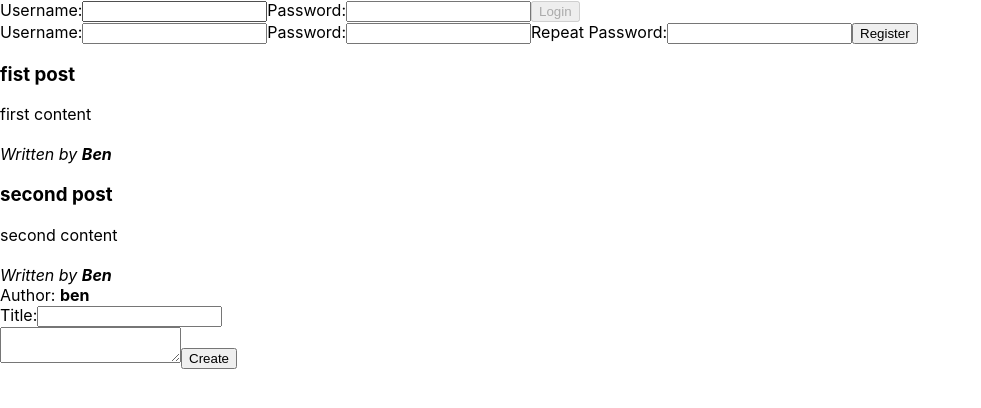
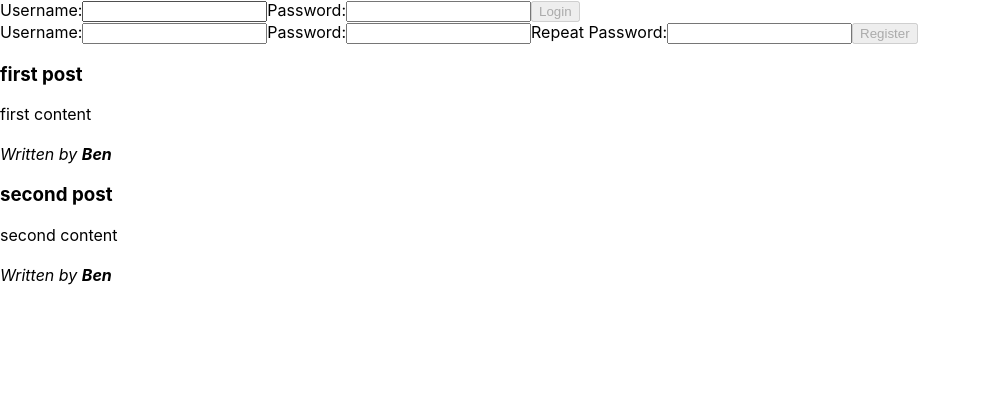
Before and after one commit to NebjaminCode/436Lab2, a React (Create React App) app: page / in a window 1280 px wide. Shown: the top 408 px of the page, without its empty margins (0-981 px from the left). Built offline with nearby package versions, Linux system fonts and the light colour scheme.

Commit message:
super basic stateful app, now need to convert to todo functionality

```diff
--- a/src/App.js
+++ b/src/App.js
@@ -1,28 +1,30 @@
-//import { useState } from 'react'
-import UserBar from './Components/User/UserBar'
-import PostList from './Components/post/PostList';
-import CreatePost from './Components/post/CreatePost';
+import { useState } from "react";
+import UserBar from "./Components/User/UserBar";
+import PostList from "./Components/post/PostList";
+import CreatePost from "./Components/post/CreatePost";
 
 function App() {
-
-  const testPost = [
+  const initialPosts = [
     {
-      title: "fist post",
+      title: "first post",
       content: "first content",
-      author: "Ben"
+      author: "Ben",
     },
     {
       title: "second post",
       content: "second content",
-      author: "Ben"
-    }
-  ]
+      author: "Ben",
+    },
+  ];
+
+  const [user, setUser] = useState("");
+  const [posts, setPosts] = useState(initialPosts);
 
   return (
     <div>
-      <UserBar />
-      <PostList posts={testPost} />
-      <CreatePost user="ben"/>
+      <UserBar user={user} setUser={setUser} />
+      <PostList posts={posts} />
+      {user && <CreatePost user={user} posts={posts} setPosts={setPosts} />}
     </div>
   );
 }
--- a/src/Components/User/Logout.js
+++ b/src/Components/User/Logout.js
@@ -1,8 +1,13 @@
-export default function Logout({user}) {
-    return (
-        <form onSubmit={e => e.preventDefault()}>
-            Logged in as: <b>{user}</b>
-            <input type="submit" value="Logout" />
-        </form>
-    )
+export default function Logout({ user, setUser }) {
+  return (
+    <form
+      onSubmit={(e) => {
+        e.preventDefault();
+        setUser("");
+      }}
+    >
+      Logged in as: <b>{user}</b>
+      <input type="submit" value="Logout" />
+    </form>
+  );
 }
--- a/src/Components/User/Register.js
+++ b/src/Components/User/Register.js
@@ -1,13 +1,59 @@
-export default function Register() {
-    return (
-        <form onSubmit={e => e.preventDefault()}>
-            <label htmlFor="register-username">Username:</label>
-            <input type="text" name="register-username" id="register-username" />
-            <label htmlFor="register-password">Password:</label>
-            <input type="password" name="register-password" id="register-password" />
-            <label htmlFor="register-password-repeat">Repeat Password:</label>
-            <input type="password" name="repeat-register-password" id="register-password-repeat" />
-            <input type="submit" value="Register" />
-        </form>
-    )
+import { useState } from "react";
+
+export default function Register({ setUser }) {
+  const [username, setUsername] = useState("");
+  const [password, setPassword] = useState("");
+  const [passwordRepeat, setPasswordRepeat] = useState("");
+  //   function handleUsername(evt) {
+  //     setUsername(evt.target.value);
+  //   }
+  //   function handlePassword(evt) {
+  //     setPassword(evt.target.value);
+  //   }
+  //   function handlePasswordRepeat(evt) {
+  //     setPasswordRepeat(evt.target.value);
+  //   }
+
+  return (
+    <form
+      onSubmit={(e) => {
+        e.preventDefault();
+        setUser(username);
+      }}
+    >
+      <label htmlFor="register-username">Username:</label>
+      <input
+        type="text"
+        value={username}
+        onChange={(event) => setUsername(event.target.value)}
+        name="register-username"
+        id="register-username"
+      />
+      <label htmlFor="register-password">Password:</label>
+      <input
+        type="password"
+        name="register-password"
+        id="register-password"
+        value={password}
+        onChange={(event) => setPassword(event.target.value)}
+      />
+      <label htmlFor="register-password-repeat">Repeat Password:</label>
+      <input
+        type="password"
+        name="register-password-repeat"
+        id="register-password-repeat"
+        value={passwordRepeat}
+        onChange={(event) => setPasswordRepeat(event.target.value)}
+      />
+      <input
+        type="submit"
+        value="Register"
+        disabled={
+          username.length === 0 ||
+          password.length === 0 ||
+          password !== passwordRepeat
+        }
+      />
+    </form>
+  );
 }
--- a/src/Components/User/UserBar.js
+++ b/src/Components/User/UserBar.js
@@ -1,19 +1,18 @@
-import { useState } from 'react'
+import { useState } from "react";
 
-import Login from './Login'
-import Logout from './Logout'
-import Register from './Register'
+import Login from "./Login";
+import Logout from "./Logout";
+import Register from "./Register";
 
-export default function UserBar() {
-    const [ user, setUser ] = useState('')
+export default function UserBar({ user, setUser }) {
   if (user) {
-        return <Logout user={user} setUser={setUser} />
+    return <Logout user={user} setUser={setUser} />;
   } else {
     return (
       <>
-                <Login setUser={setUser}/>
-                <Register setUser={setUser}/>
+        <Login setUser={setUser} />
+        <Register setUser={setUser} />
       </>
-        )
+    );
   }
 }
--- a/src/Components/post/CreatePost.js
+++ b/src/Components/post/CreatePost.js
@@ -1,14 +1,40 @@
-export default function CreatePost ({user}) {
-    return (
-        <form onSubmit={e => e.preventDefault()}>
-            <div>Author: <b>{user}</b></div>
-            <div>
-                <label htmlFor="create-title">Title:</label>
-                <input type="text" name="create-title" id="create-title" />
-            </div>
-            <textarea />
-            <input type="submit" value="Create" />
-        </form>
+import { useState } from "react";
 
-    )
+export default function CreatePost({ user, posts, setPosts }) {
+  const [title, setTitle] = useState("");
+  const [content, setContent] = useState("");
+
+  return (
+    <form
+      onSubmit={(e) => {
+        e.preventDefault();
+        const newPost = {
+          title,
+          content,
+          author: user,
+        };
+
+        setPosts([newPost, ...posts]);
+      }}
+    >
+      <div>
+        Author: <b>{user}</b>
+      </div>
+      <div>
+        <label htmlFor="create-title">Title:</label>
+        <input
+          type="text"
+          name="create-title"
+          id="create-title"
+          value={title}
+          onChange={(event) => setTitle(event.target.value)}
+        />
+      </div>
+      <textarea
+        value={content}
+        onChange={(event) => setContent(event.target.value)}
+      />
+      <input type="submit" value="Create" />
+    </form>
+  );
 }
```
Lines whose indentation alone changed are shown as unchanged.
